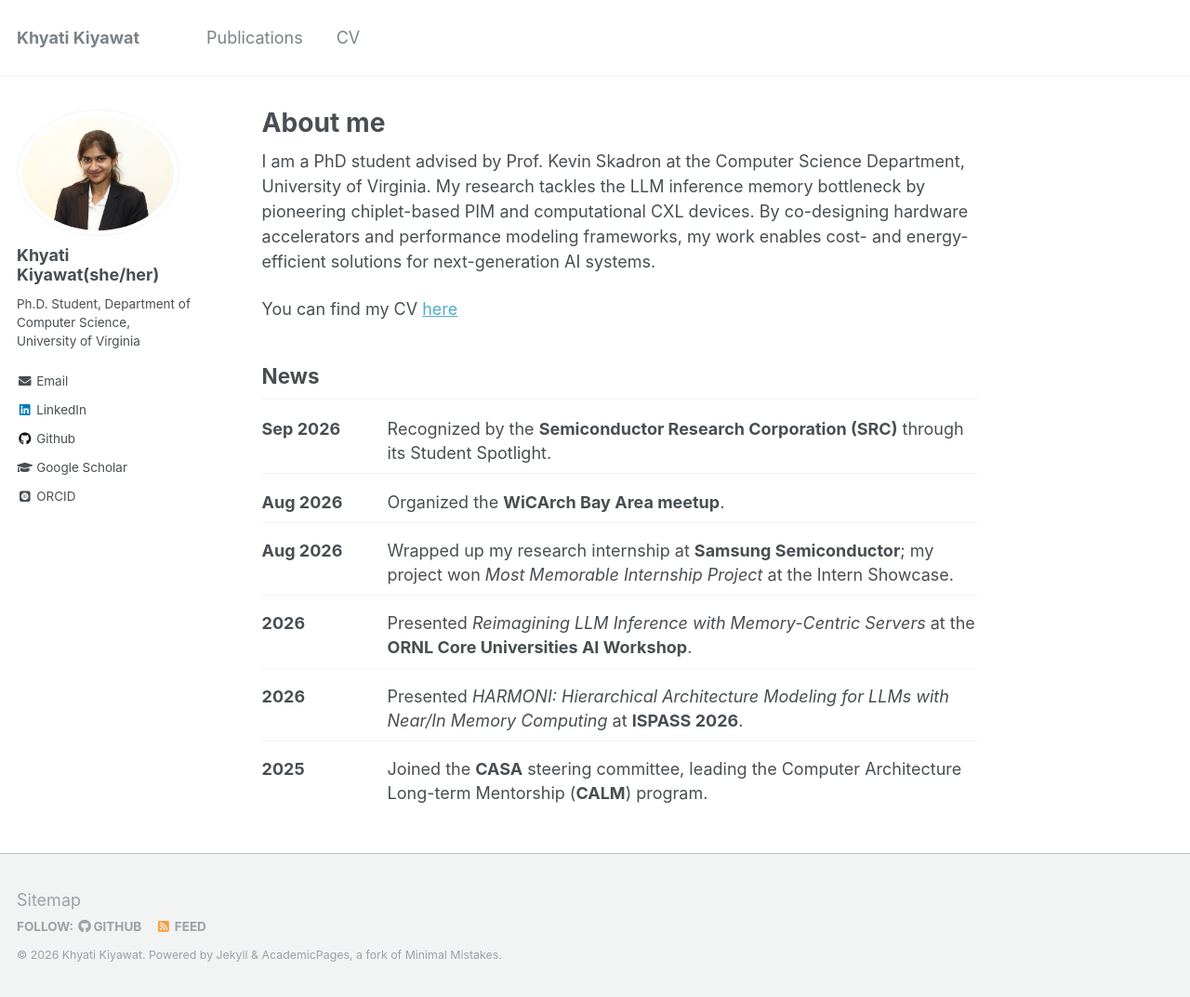
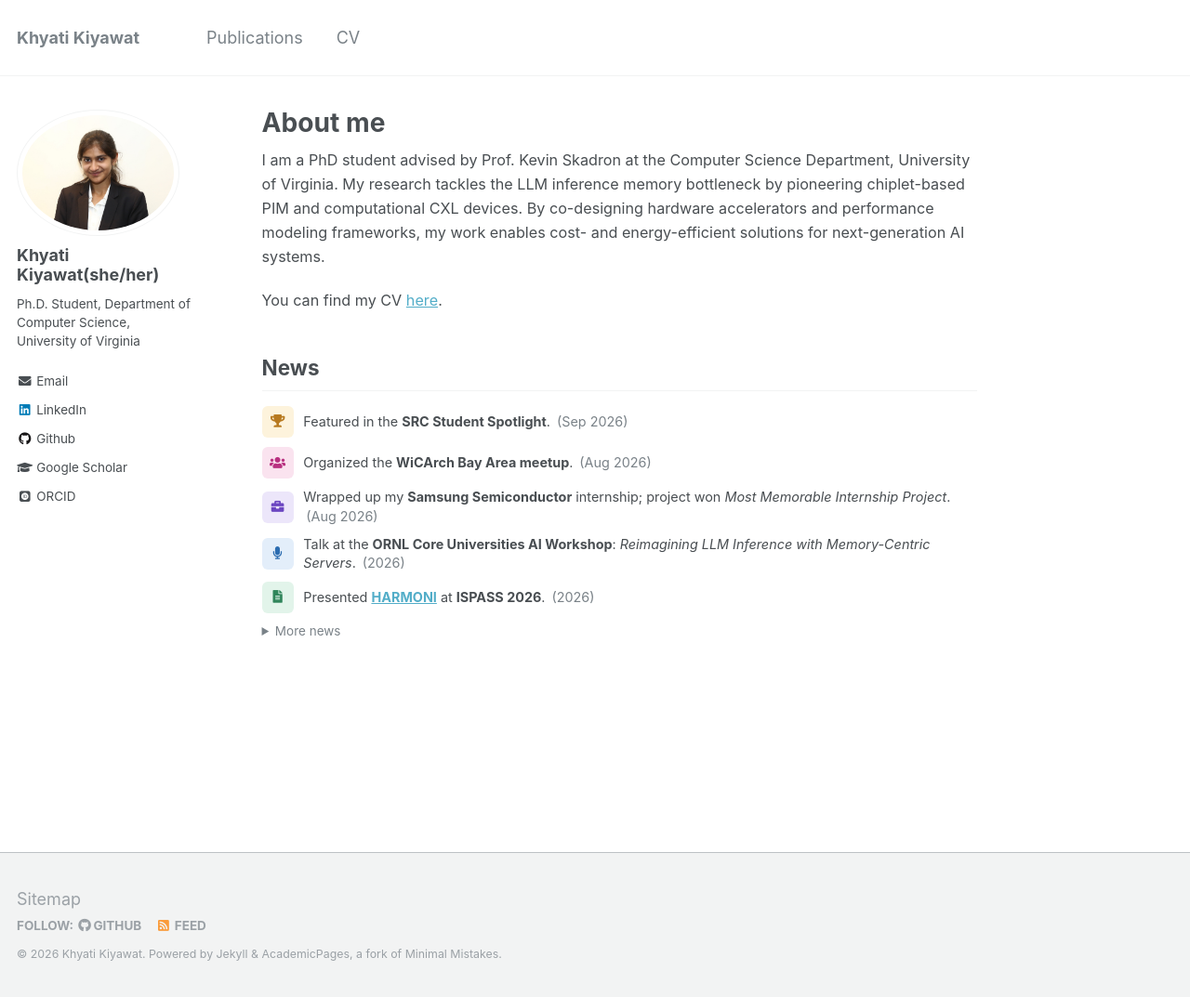
Before and after one commit to khyatikiyawat/khyatikiyawat.github.io, a Jekyll site: the page built from _pages/about.md, in a window 1280 px wide and 1073 px high. Shown: the whole window at 93% size. Built offline with Jekyll 4.4.1, drawn with Linux system fonts in a browser that asks for light colours; some web fonts are replaced.

Commit message:
Make homepage news compact with icons and photo thumbnails
Show each news item as one short line with a small thumbnail: the photo
when one is given, otherwise a colored icon by type (award, talk, paper,
internship, service, event). Links become a small LinkedIn/external icon,
dates move to the end in muted parentheses, and items past the first five
collapse under "More news". Shrink the news and about-me text.

Co-Authored-By: Claude Opus 5.5 <noreply@anthropic.com>

```diff
--- a/_data/news.yml
+++ b/_data/news.yml
@@ -1,26 +1,35 @@
-# News items shown on the homepage, newest first.
-#   date:  shown as-is (e.g. "Oct 2026")
-#   text:  one line; Markdown allowed (links, **bold**, etc.)
-#   link:  optional URL; link_text is the label shown after the text
-#   image: optional photo under the item, e.g. /images/news/wicarch-meetup.jpg
+# News items shown on the homepage, newest first. Keep each to one short line.
+#   date:  shown after the text, muted (e.g. "Oct 2026")
+#   text:  Markdown allowed (links, **bold**, etc.)
+#   type:  picks the icon when there is no image:
+#          award | talk | paper | internship | service | event
+#   image: optional photo, shown as the thumbnail instead of the icon
+#          (click opens it full size), e.g. /images/news/wicarch-meetup.jpg
+#   link:  optional URL (e.g. LinkedIn post), shown as a small icon after the text
+# Only the first few items show by default; the rest go under "More news".
 
 - date: "Sep 2026"
-  text: "Recognized by the **Semiconductor Research Corporation (SRC)** through its Student Spotlight."
+  type: award
+  text: "Featured in the **SRC Student Spotlight**."
   # link: ""   # TODO: LinkedIn post URL
-  # link_text: "LinkedIn"
 
 - date: "Aug 2026"
+  type: event
   text: "Organized the **WiCArch Bay Area meetup**."
-  # image: ""  # TODO: meetup photo
+  # image: ""  # TODO: meetup photo, e.g. /images/news/wicarch-meetup.jpg
 
 - date: "Aug 2026"
-  text: "Wrapped up my research internship at **Samsung Semiconductor**; my project won *Most Memorable Internship Project* at the Intern Showcase."
+  type: internship
+  text: "Wrapped up my **Samsung Semiconductor** internship; project won *Most Memorable Internship Project*."
 
 - date: "2026"
-  text: "Presented *Reimagining LLM Inference with Memory-Centric Servers* at the **ORNL Core Universities AI Workshop**."
+  type: talk
+  text: "Talk at the **ORNL Core Universities AI Workshop**: *Reimagining LLM Inference with Memory-Centric Servers*."
 
 - date: "2026"
-  text: "Presented *HARMONI: Hierarchical Architecture Modeling for LLMs with Near/In Memory Computing* at **ISPASS 2026**."
+  type: paper
+  text: "Presented [**HARMONI**](/publication/HARMONI) at **ISPASS 2026**."
 
 - date: "2025"
-  text: "Joined the **CASA** steering committee, leading the Computer Architecture Long-term Mentorship (**CALM**) program."
+  type: service
+  text: "Joined the **CASA** steering committee to lead the **CALM** mentorship program."
--- a/_includes/news.html
+++ b/_includes/news.html
@@ -1,9 +1,45 @@
 {%- include base_path -%}
+{%- assign news_visible = include.limit | default: 5 -%}
+{%- capture news_items -%}
+{%- for item in site.data.news -%}
+{%- case item.type -%}
+  {%- when "award" -%}{%- assign icon = "fas fa-trophy" -%}
+  {%- when "talk" -%}{%- assign icon = "fas fa-microphone" -%}
+  {%- when "paper" -%}{%- assign icon = "fas fa-file-alt" -%}
+  {%- when "internship" -%}{%- assign icon = "fas fa-briefcase" -%}
+  {%- when "service" -%}{%- assign icon = "fas fa-hands-helping" -%}
+  {%- when "event" -%}{%- assign icon = "fas fa-users" -%}
+  {%- else -%}{%- assign icon = "fas fa-star" -%}
+{%- endcase -%}
+{%- if forloop.index == news_visible and forloop.length > news_visible -%}
+{%- assign split_here = true -%}
+{%- else -%}
+{%- assign split_here = false -%}
+{%- endif %}
+<li class="news__item">
+  {%- if item.image and item.image != "" -%}
+  <a class="news__thumb" href="{{ base_path }}{{ item.image }}"><img src="{{ base_path }}{{ item.image }}" alt="Photo: {{ item.text | markdownify | strip_html | strip_newlines | escape }}" loading="lazy"></a>
+  {%- else -%}
+  <span class="news__thumb news__icon news__icon--{{ item.type | default: 'other' }}" aria-hidden="true"><i class="{{ icon }}"></i></span>
+  {%- endif -%}
+  <span class="news__text">{{ item.text | markdownify | remove: "<p>" | remove: "</p>" | strip }}
+  {%- if item.link and item.link != "" -%}
+  {%- if item.link contains "linkedin.com" %}{% assign link_icon = "fab fa-linkedin" %}{% else %}{% assign link_icon = "fas fa-external-link-alt" %}{% endif %}
+  <a class="news__link" href="{{ item.link }}" title="Read more" aria-label="Read more"><i class="{{ link_icon }}"></i></a>
+  {%- endif %}
+  <span class="news__date">({{ item.date }})</span></span>
+</li>
+{%- if split_here %}
+</ul>
+<details class="news__more">
+<summary>More news</summary>
 <ul class="news">
-{%- for item in site.data.news %}
-<li class="news__item"><span class="news__date">{{ item.date }}</span><div class="news__body">{{ item.text | markdownify | remove: "<p>" | remove: "</p>" | strip }}
-{%- if item.link and item.link != "" %} <a href="{{ item.link }}">[{{ item.link_text | default: "link" }}]</a>{% endif -%}
-{%- if item.image %}<a href="{{ base_path }}{{ item.image }}"><img class="news__image" src="{{ base_path }}{{ item.image }}" alt="{{ item.text | strip_html | escape }}"></a>{% endif -%}
-</div></li>
-{%- endfor %}
+{%- endif -%}
+{%- endfor -%}
+{%- endcapture %}
+<ul class="news">
+{{ news_items }}
 </ul>
+{%- if site.data.news.size > news_visible %}
+</details>
+{%- endif %}
--- a/_pages/about.md
+++ b/_pages/about.md
@@ -8,9 +8,13 @@ redirect_from:
   - /about.html
 ---
 
+<div class="home-intro" markdown="1">
+
 I am a PhD student advised by Prof. Kevin Skadron at the Computer Science Department, University of Virginia. My research tackles the LLM inference memory bottleneck by pioneering chiplet-based PIM and computational CXL devices. By co-designing hardware accelerators and performance modeling frameworks, my work enables cost- and energy-efficient solutions for next-generation AI systems.
 
-You can find my CV [here](/files/Khyati_Kiyawat_UVA.pdf)
+You can find my CV [here](/files/Khyati_Kiyawat_UVA.pdf).
+
+</div>
 
 ## News
 
--- a/_sass/_archive.scss
+++ b/_sass/_archive.scss
@@ -350,8 +350,13 @@
 }
 
 /*
-   Homepage news list
+   Homepage (about me + news)
    ========================================================================== */
+
+.page__content .home-intro p {
+  font-size: 0.9em;
+  line-height: 1.6;
+}
 
 .news {
   list-style: none;
@@ -359,40 +364,82 @@
   padding: 0;
 }
 
-.news__item {
+.page__content .news__item {
   display: flex;
-  gap: 1em;
-  padding: 0.45em 0;
-  border-bottom: 1px solid $border-color;
-  font-size: 0.9em;
-  line-height: 1.45;
+  align-items: center;
+  gap: 0.75em;
+  margin: 0;
+  padding: 0.35em 0;
+  font-size: 0.8em;
+  line-height: 1.4;
+}
 
-  &:last-child {
-    border-bottom: none;
+.news__thumb {
+  flex: 0 0 34px;
+  width: 34px;
+  height: 34px;
+  border-radius: 6px;
+  overflow: hidden;
+
+  img {
+    display: block;
+    width: 100%;
+    height: 100%;
+    object-fit: cover;
+    transition: transform 0.2s ease;
   }
 
-  @media (max-width: $small) {
-    flex-direction: column;
-    gap: 0.1em;
+  &:hover img {
+    transform: scale(1.08);
   }
 }
 
-.news__date {
-  flex: 0 0 6.5em;
-  font-weight: bold;
-  white-space: nowrap;
+a.news__thumb {
+  border: 1px solid $border-color;
 }
 
-.news__body {
+.news__icon {
+  display: flex;
+  align-items: center;
+  justify-content: center;
+  font-size: 0.95em;
+  color: $gray;
+  background: $lighter-gray;
+
+  &--award      { color: #b7791f; background: #fdf3dc; }
+  &--talk       { color: #2b6cb0; background: #e3eefa; }
+  &--paper      { color: #2f855a; background: #e2f4ea; }
+  &--internship { color: #6b46c1; background: #ece6fa; }
+  &--service    { color: #c05621; background: #fbe9dc; }
+  &--event      { color: #b83280; background: #fae3ef; }
+}
+
+.news__text {
   flex: 1 1 auto;
   min-width: 0;
 }
 
-.news__image {
-  display: block;
-  max-width: 100%;
-  max-height: 220px;
-  width: auto;
-  margin-top: 0.5em;
-  border-radius: 4px;
+.news__link {
+  margin-left: 0.2em;
+  text-decoration: none;
 }
+
+.news__date {
+  margin-left: 0.2em;
+  color: $gray;
+  white-space: nowrap;
+}
+
+.news__more {
+  margin-top: 0.2em;
+
+  summary {
+    cursor: pointer;
+    font-size: 0.75em;
+    color: $gray;
+
+    &:hover {
+      color: $link-color;
+    }
+  }
+}
```
